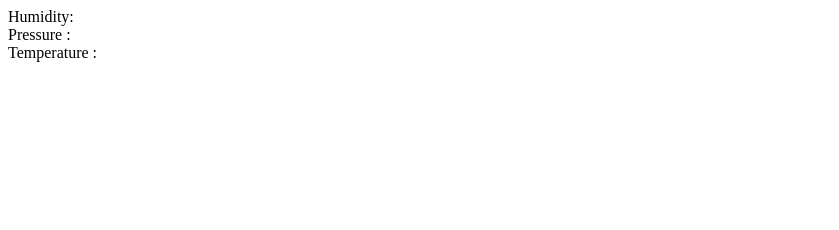
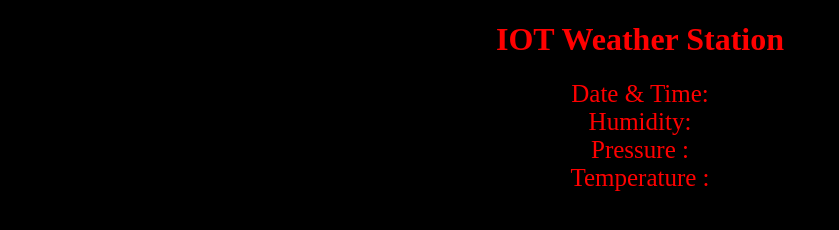
Before and after one commit to kareembh/IOT_Project, a plain HTML site: page index.html in a window 1280 px wide. Shown: the whole page, without its empty margins (0-839 px from the left). Drawn offline with Linux system fonts and the light colour scheme; no server answers.

Commit message:
added index.css

```diff
--- /dev/null
+++ b/index.css
@@ -0,0 +1,18 @@
+body{
+  background-color: black
+}
+
+h1{
+  color: red;
+  text-align: center;
+}
+
+div{
+  text-align: center;
+}
+
+p {
+  display: inline;
+  color: red;
+  font-size: 25px;
+}
--- a/index.html
+++ b/index.html
@@ -3,19 +3,19 @@
 <head>
   <meta charset="utf-8">
   <title>Weather Station</title>
-  <style>
-    p {
-      display: inline;
-    }
-    </style>
+  <link rel="stylesheet" type="text/css" href="index.css">
 </head>
 <body>
 
+<h1>IOT Weather Station</h1>
+
 <!--Weeather Data text display-->
-<p>Humidity: </p><p id= "humidity1"></p><br>
-<p>Pressure :</p><p id= "pressure1"></p><br>
-<p>Temperature :</p><p id= "temperature1"></p><br><br>
-
+<div>
+  <p>Date & Time: </p><p id = "date1"></p><br>
+  <p>Humidity: </p><p id= "humidity1"></p><br>
+  <p>Pressure :</p><p id= "pressure1"></p><br>
+  <p>Temperature :</p><p id= "temperature1"></p><br><br>
+</div>
 
 <!--FireBase javascript-->
 <script src="https://www.gstatic.com/firebasejs/5.5.6/firebase.js"></script>
@@ -38,6 +38,7 @@ var d = new Date();
   kareemRef.on("child_added", function(data, prevChildKey) {
      var newData = data.val();
      console.log(d + "/n");
+     document.getElementById("date1").innerHTML = d;
      console.log("Humidity: " + newData.Humidity );
      document.getElementById("humidity1").innerHTML = newData.Humidity;
      console.log("Pressure: " + newData.Pressure);
```
Also changed, not shown: 1 other file.
